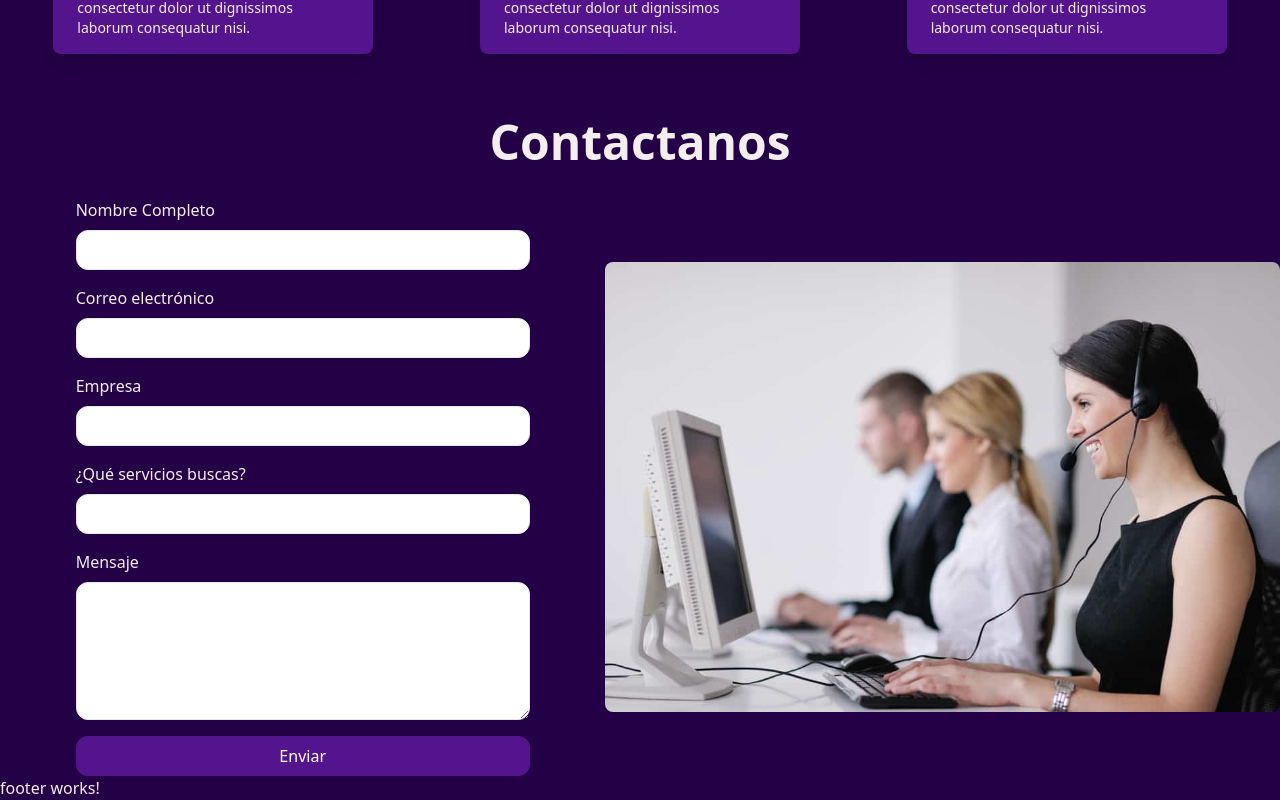
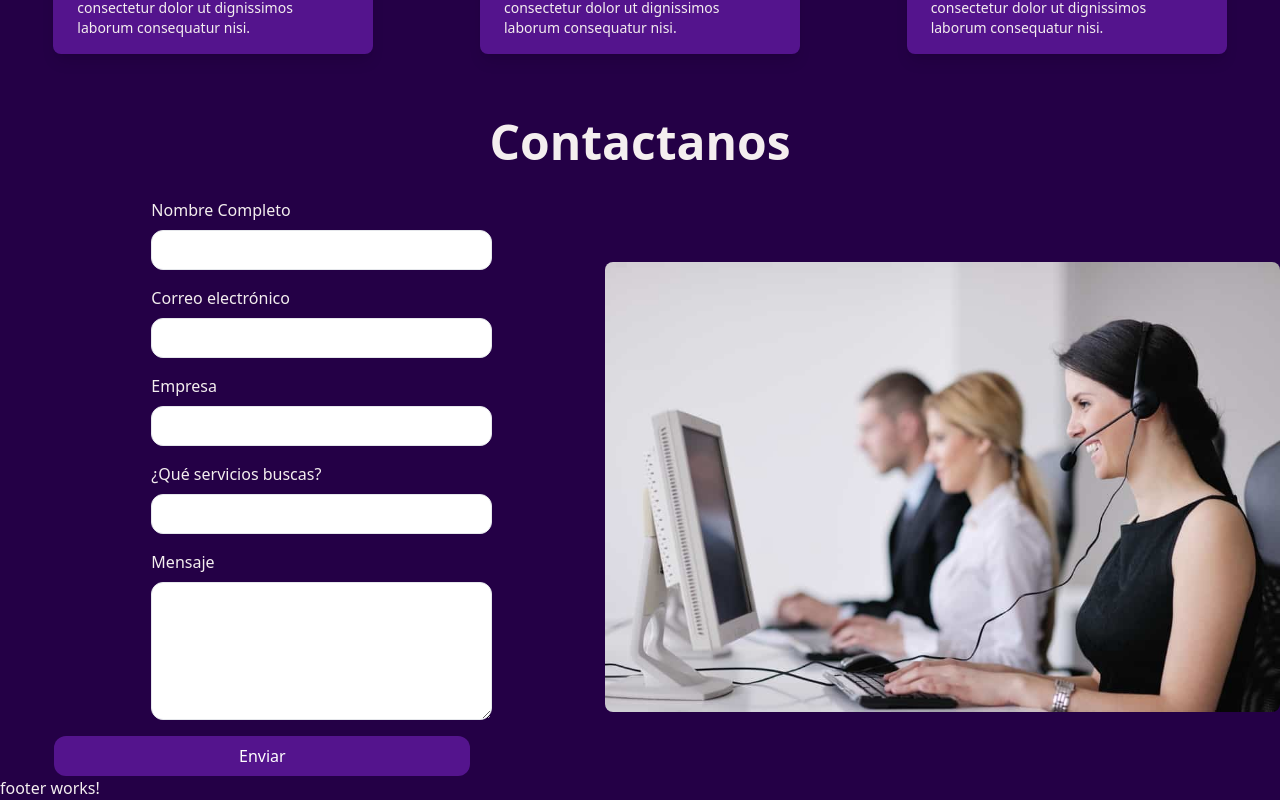
Before and after one commit to dasancode-dev/dasancode, an Angular app: page / in a window 1280 px wide. Shown: the part 1688-2488 px from the top of the page. Built offline with nearby package versions, Linux system fonts and the light colour scheme.

Commit message:
Modificación del formulario

```diff
--- a/src/app/shared/form/form.component.html
+++ b/src/app/shared/form/form.component.html
@@ -5,7 +5,7 @@
   <div class="flex w-full items-center">
     <form
     action=""
-    class="flex flex-col w-1/2 items-center gap-4"
+    class="flex flex-col w-1/2 items-end gap-4"
     [formGroup]="contactForm"
     (ngSubmit)="handleSubmit()"
   >
@@ -17,7 +17,7 @@
       <input
         name="fullName"
         type="text"
-        class="w-full h-10 border rounded-xl px-4"
+        class="w-3/4 h-10 border rounded-xl px-4"
         formControlName="name"
       />
     </label>
@@ -29,7 +29,7 @@
       <input
         name="email"
         type="email"
-        class="w-full h-10 border rounded-xl px-4"
+        class="w-3/4 h-10 border rounded-xl px-4"
         formControlName="email"
       />
     </label>
@@ -41,7 +41,7 @@
       <input
         name="company"
         type="text"
-        class="w-full h-10 border rounded-xl px-4"
+        class="w-3/4 h-10 border rounded-xl px-4"
         formControlName="company"
       />
     </label>
@@ -53,7 +53,7 @@
       <input
         name="services"
         type="text"
-        class="w-full h-10 border rounded-xl px-4"
+        class="w-3/4 h-10 border rounded-xl px-4"
         formControlName="services"
       />
     </label>
@@ -65,14 +65,14 @@
       <textarea
         name="details"
         type="text"
-        class="w-full border rounded-xl px-4 py-2"
+        class="w-3/4 border rounded-xl px-4 py-2"
         rows=5
         cols=40
         formControlName="details"
       ></textarea>
     </label>
     <button
-      class='flex flex-col justify-center items-center gap-2 w-3/4 bg-primary-purple-light h-10 rounded-xl px-4 text-white text-semibold'
+      class='flex justify-center items-center gap-2 w-[416px] mr-[135px] bg-primary-purple-light h-10 rounded-xl px-4 text-white text-semibold'
       [disabled]="!contactForm.valid"
     >
       Enviar
```
